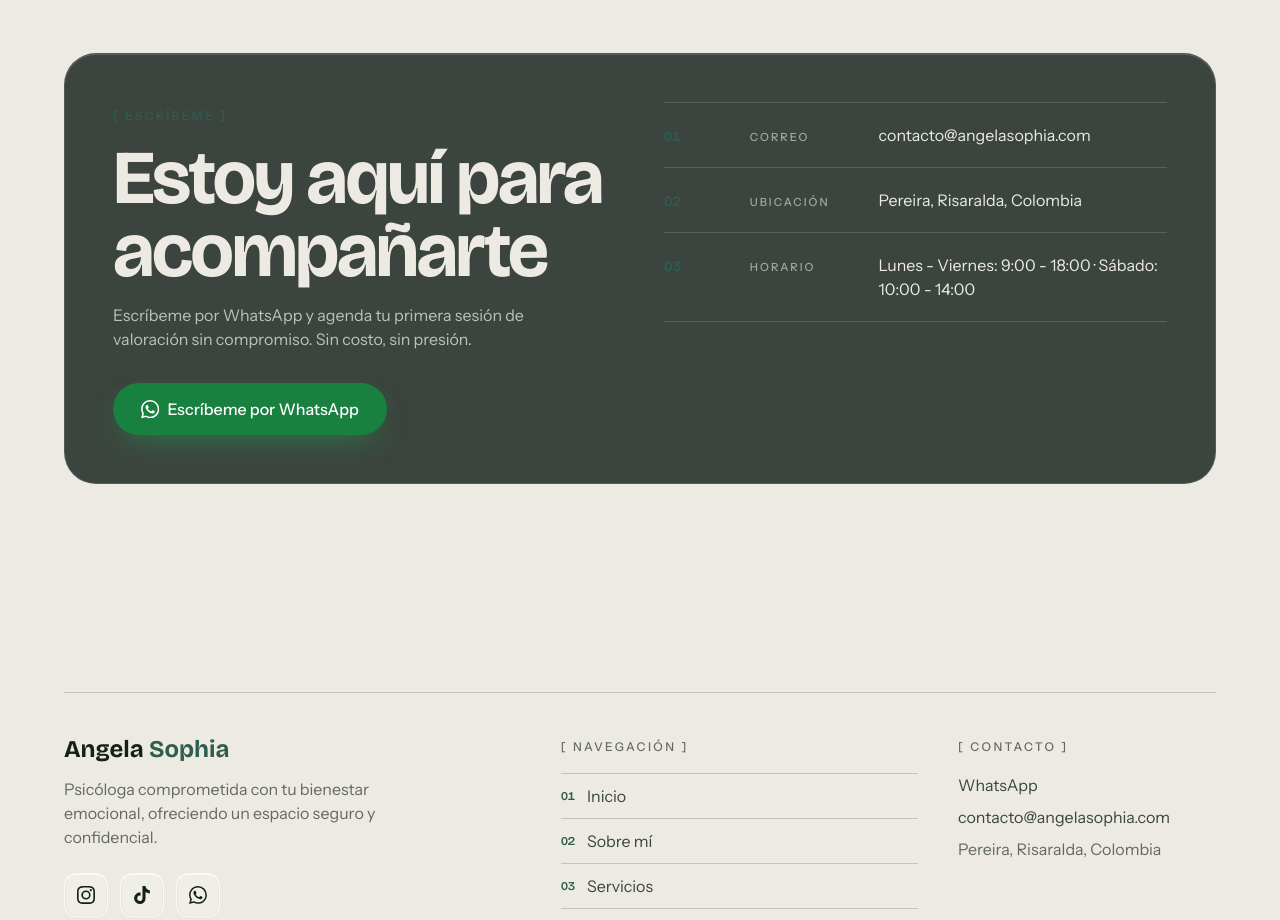
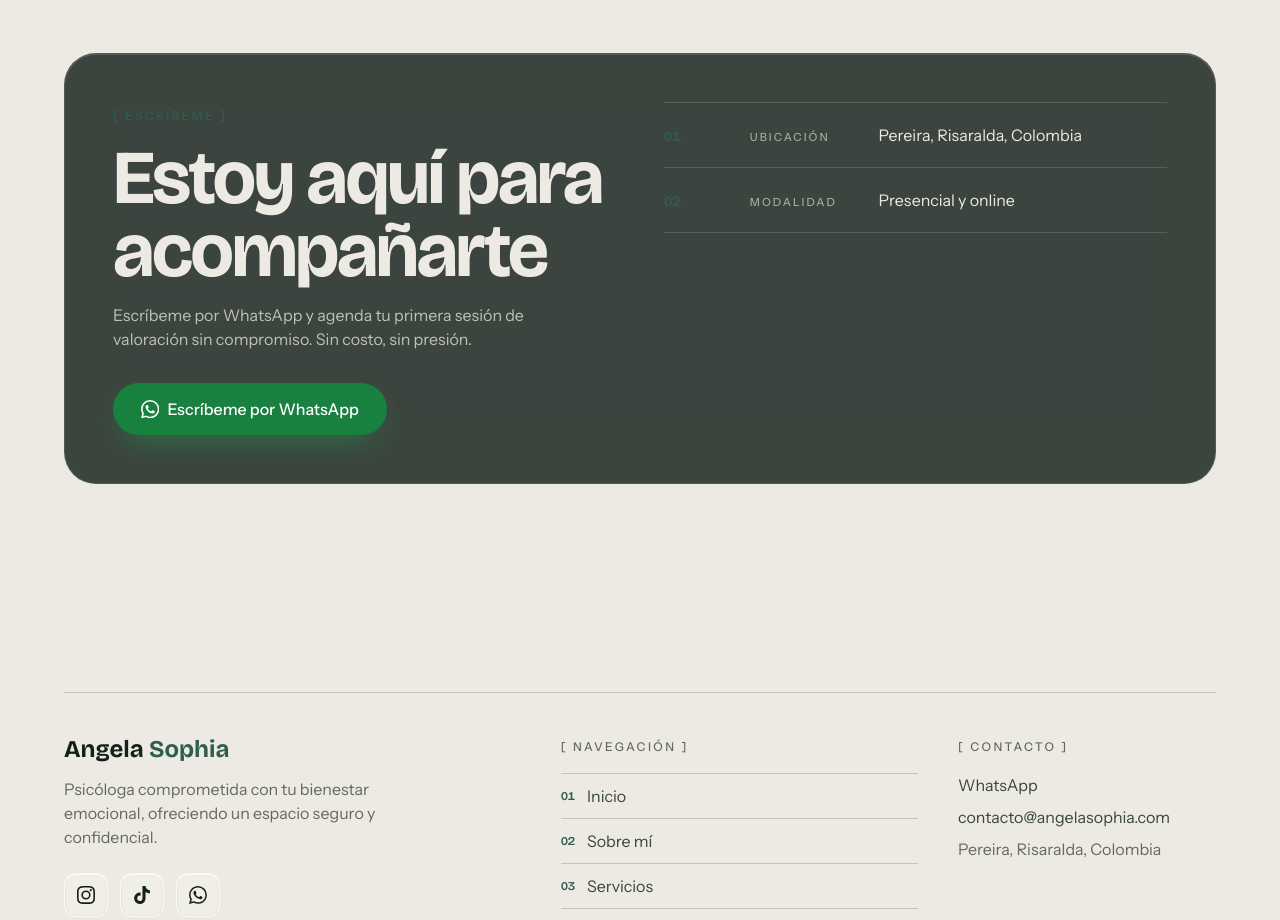
Before and after one commit to MrxHuaang/landing-bienestar, a Next.js app: page / in a window 1280 px wide. Shown: the part 5560-6480 px from the top of the page. Built offline with nearby package versions, Linux system fonts and the light colour scheme.

Commit message:
Simplificar detalles de contacto: ubicación y modalidad

```diff
--- a/components/sections/Contact.tsx
+++ b/components/sections/Contact.tsx
@@ -6,9 +6,8 @@ import { contact } from "@/lib/config";
 import { scaleIn } from "@/lib/motion";
 
 const details = [
-  { label: "Correo", value: contact.email, href: `mailto:${contact.email}` },
   { label: "Ubicación", value: contact.location },
-  { label: "Horario", value: `${contact.schedule.weekdays} · ${contact.schedule.weekend}` },
+  { label: "Modalidad", value: "Presencial y online" },
 ];
 
 export default function Contact() {
```
